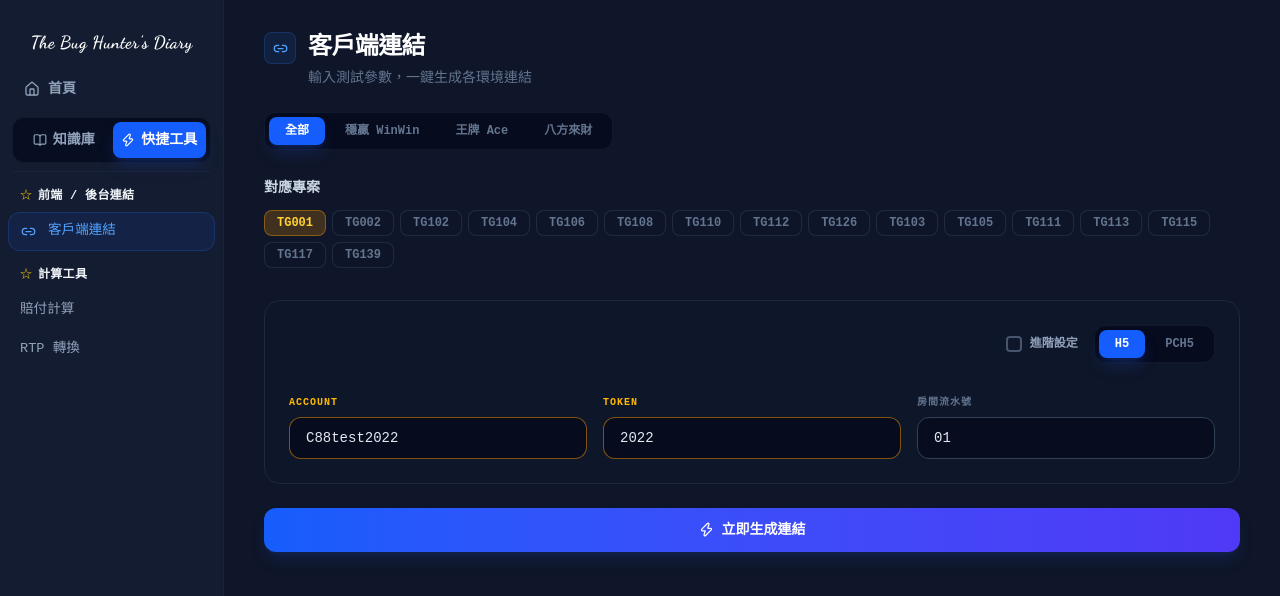
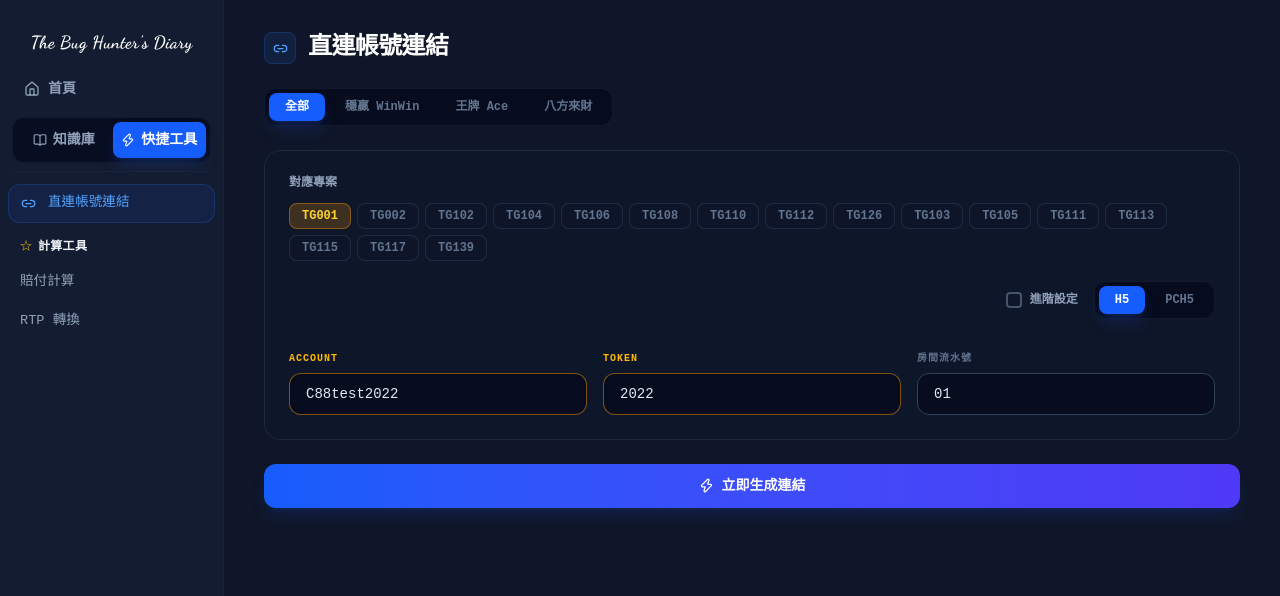
Before and after one commit to cloud52321/QA, a Next.js app: page / in a window 1280 px wide. Both pictures are taken after a click on the button "快捷工具". Shown: the top 596 px of the page. Built offline with nearby package versions, Linux system fonts and the light colour scheme.

Commit message:
Add files via upload

```diff
--- a/src/app/LLMWiki.tsx
+++ b/src/app/LLMWiki.tsx
@@ -152,16 +152,12 @@ const LLMWiki: React.FC = () => {
   const renderNav = () => {
     if (isToolbox) return (
       <div className="space-y-1">
-        <div className="px-3 pt-1 pb-1 flex items-center gap-1.5">
-          <span className="text-yellow-400 text-xs">☆</span>
-          <span className="text-xs font-extrabold text-slate-100 tracking-wide">前端 / 後台連結</span>
-        </div>
         <button
           onClick={() => { setToolPage('link'); setCalcTool(''); }}
           className={`w-full flex items-center gap-3 px-3 py-2 rounded-xl text-left transition-all ${toolPage === 'link' ? 'bg-blue-600/10 text-blue-400 border border-blue-500/20' : 'text-slate-400 hover:bg-slate-800/50 hover:text-slate-100'}`}
         >
           <Link2 size={15} className="flex-shrink-0" />
-          <span className="text-[0.85rem] font-medium">客戶端連結</span>
+          <span className="text-[0.85rem] font-medium">直連帳號連結</span>
         </button>
         <div className="px-3 pt-3 pb-1 flex items-center gap-1.5">
           <span className="text-yellow-400 text-xs">☆</span>
--- a/src/app/LinkGenerator.tsx
+++ b/src/app/LinkGenerator.tsx
@@ -97,14 +97,11 @@ export const LinkGenerator: React.FC = () => {
 
   return (
     <div className="space-y-6">
-      <div>
-        <div className="flex items-center gap-3 mb-1">
-          <div className="w-8 h-8 bg-blue-500/10 border border-blue-500/20 rounded-lg flex items-center justify-center">
-            <Link2 size={15} className="text-blue-400" />
-          </div>
-          <h1 className="text-2xl font-extrabold text-white tracking-tight">客戶端連結</h1>
+      <div className="flex items-center gap-3">
+        <div className="w-8 h-8 bg-blue-500/10 border border-blue-500/20 rounded-lg flex items-center justify-center">
+          <Link2 size={15} className="text-blue-400" />
         </div>
-        <p className="text-slate-500 text-sm ml-11">輸入測試參數，一鍵生成各環境連結</p>
+        <h1 className="text-2xl font-extrabold text-white tracking-tight">直連帳號連結</h1>
       </div>
 
       {/* Studio tabs */}
@@ -118,9 +115,14 @@ export const LinkGenerator: React.FC = () => {
           ))}
         </div>
 
-        {/* 對應專案 sub-tabs */}
-        <div className="flex items-center gap-3 flex-wrap mt-3 py-2">
-          <span className="text-sm font-bold text-slate-300 whitespace-nowrap self-center">對應專案</span>
+      </div>
+
+      {/* Form */}
+      <div className="bg-slate-900/50 border border-slate-800 rounded-2xl p-6 space-y-5">
+
+        {/* 對應專案 */}
+        <div className="flex items-center gap-3 flex-wrap">
+          <span className="text-xs font-bold text-slate-400 whitespace-nowrap">對應專案</span>
           <div className="flex gap-1.5 flex-wrap items-center">
             {projects.map(p => (
               <button
@@ -137,10 +139,6 @@ export const LinkGenerator: React.FC = () => {
             ))}
           </div>
         </div>
-      </div>
-
-      {/* Form */}
-      <div className="bg-slate-900/50 border border-slate-800 rounded-2xl p-6 space-y-5">
 
         {/* 頂部：H5/PCH5 + 進階設定勾選 */}
         <div className="flex items-center justify-end gap-4">
```
